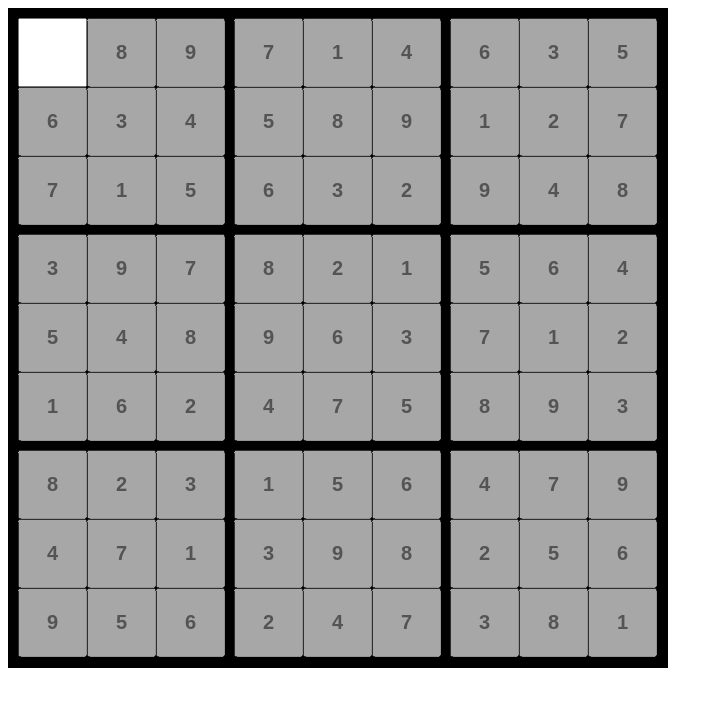
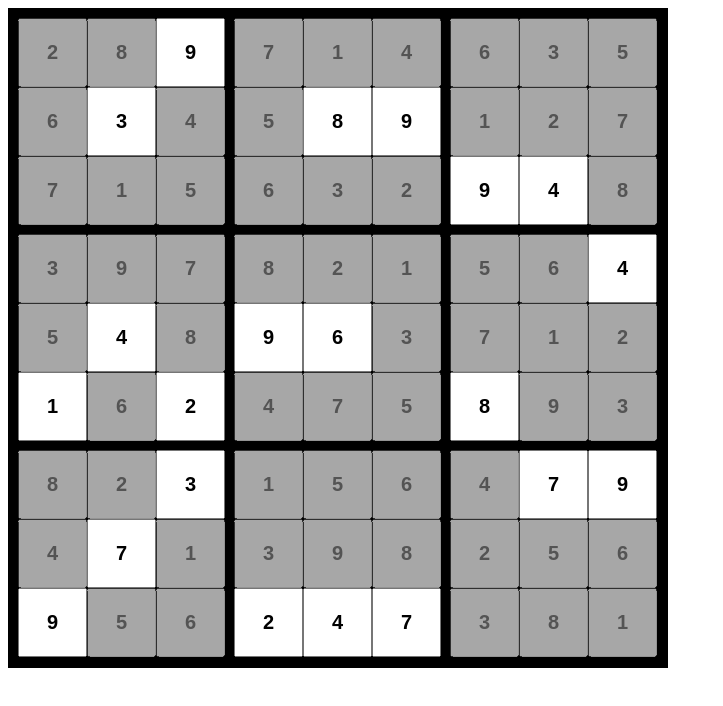
Before and after one commit to ShelbyFoster/Sudoku, a plain HTML site: page index.html in a window 1280 px wide. Shown: the whole page, without its empty margins (0-723 px from the left). Drawn offline with nearby package versions, Linux system fonts and the light colour scheme.

Commit message:
Generator / Solver
Generator and Solver methods working properly

```diff
--- a/index.html
+++ b/index.html
@@ -11,8 +11,9 @@
     <link rel="stylesheet" type="text/css" href="css/puzzle.css" />
     <script type="text/javascript" src="js/puzzle.js"></script>
     <script type="text/javascript" src="js/checkPuzzle.js"></script>
-    <script type="text/javascript" src="js/solver.js"></script>
-
+    <script type="text/javascript" src="js/checkOneChoice.js"></script>
+      <script type="text/javascript" src="js/solver.js"></script>
+      <script type="text/javascript" src="js/generator.js"></script>
   </footer>
 </body>
 </html>
--- /dev/null
+++ b/js/checkOneChoice.js
@@ -0,0 +1,114 @@
+/**
+ * Checks that only one number can be in a given cell by looking at the
+ * row/column/square the position lies on, without any of these containing
+ * any duplicates.
+ *
+ * @param a The position that should be checked if there is only one choice available
+ * @return Returns the number if there is only one number that can be in that position without duplicates, else it will return 0
+ */
+var currInput;
+function checkOneChoice(position){
+    var items = [false, false, false, false,false,false, false, false, false, false];
+    var puzzlePosition = position;
+
+
+    $('input').each(function(){
+        if($(this).attr("id") == position){
+            currInput = $(this);
+        }
+    })
+
+    //console.log(currInput.parent().attr("id"))
+
+
+    //determines which row it lies on
+    var r = puzzlePosition/9;
+
+    //determines where column starts (eg. 1-8)
+    for(var r = 0; r < 9; r++){
+        if(puzzlePosition > 8){
+            puzzlePosition = puzzlePosition - 9;
+        }
+    }
+
+
+
+    //checking off values in row a is contained in
+    for(var x = 0; x < 9; x++){
+        var value = puzzleArray[9*r+x];
+        items [value] = true;
+    }
+
+
+    //checking off values in column a is contained in
+    for(var x = 0; x < 9; x++){
+        var value = puzzleArray[puzzlePosition+9*x];
+        items [value] = true;
+    }
+
+    //determines what square it lies on
+    for(var c = 0; c < 3; c++){
+        for(var r = 0; r < 3; r++){
+            var value;
+
+
+            switch (currInput.parent().attr("id")) {
+                case 0:
+                    break;
+                case "container1":
+                    value = puzzleArray[0+r+9*c];
+                    break;
+                case "container2":
+                    value = puzzleArray[3+r+9*c];
+                    break;
+                case "container3":
+                    value = puzzleArray[6+r+9*c];
+                    break;
+                case "container4":
+                    value = puzzleArray[27+r+9*c];
+                    break;
+                case "container5":
+                    value = puzzleArray[30+r+9*c];
+                    break;
+                case "container6":
+                    value = puzzleArray[33+r+9*c];
+                    break;
+                case "container7":
+                    value = puzzleArray[54+r+9*c];
+                    break;
+                case "container8":
+                    value = puzzleArray[57+r+9*c];
+                    break;
+                case "container9":
+                    value = puzzleArray[60+r+9*c];
+                    break;
+            }
+            items [value] = true;
+        }
+    }
+
+
+
+    //counting false values && storing array position of false value
+    var falseValues = 0;
+    var correctValue = 0;
+    for(var x = 1; x < 10; x++){
+        var itemValue = items[x];
+        if(itemValue == false){
+            falseValues++;
+            correctValue = x;
+        }
+    }
+
+    //returns index if only 1 false, else returns 0
+    if(falseValues === 1){
+       // console.log(correctValue);
+        return correctValue;
+    }
+    else{
+        //console.log("not working");
+        return 0;
+
+    }
+
+}
--- /dev/null
+++ b/js/generator.js
@@ -0,0 +1,39 @@
+/**
+ * Generates a puzzle by removing random positions within the array that only
+ * have one number for each empty cell, this is checked by using checkOneChoice().
+ */
+function generateEasyPuzzle(){
+
+    var low = 0;
+    var high = 80;
+    var getRandNumVal = 500;
+    //System.out.println("Positions that was changed to 0");
+
+    for(var i = 0; i < getRandNumVal; i++){         //iterates through * times
+        var randomNum = Math.floor(Math.random()*81)
+        //console.log("randomNumber", randomNum);
+        //var R = randomNumb.nextInt(high-low)+low;     //generates random number
+        var value = puzzleArray[randomNum];
+        //console.log("value of square:", puzzleArray[randomNum]);
+        puzzleArray[randomNum] = 0;
+        //console.log("set 0 to position:", randomNum);
+        //console.log(checkOneChoice(randomNum));
+
+        var check = checkOneChoice(randomNum);
+        if(check > 0){     //checks that checkOneChoice only has 1 number it can be at the position of the random number
+            puzzleArray[randomNum] = 0;     //sets position to 0
+            //console.log("newArrayValue", puzzleArray[randomNum]);
+            $(currInput).val("");
+            $(currInput).removeAttr('disabled');
+        }
+        else{
+
+            puzzleArray[randomNum] = value;
+        }
+
+        //printPuzzle();
+    }
+    //printPuzzle();
+    console.log("after EasyPuzzle", puzzleArray.length)
+    solver();
+}
--- a/js/puzzle.js
+++ b/js/puzzle.js
@@ -1,4 +1,4 @@
-var puzzleArray = [0,8,9, 7,1,4, 6,3,5,   //solved puzzle
+var puzzleArray =  [2,8,9, 7,1,4, 6,3,5,   //solved puzzle
                     6,3,4, 5,8,9, 1,2,7,
                     7,1,5, 6,3,2, 9,4,8,
 
@@ -11,20 +11,7 @@ var puzzleArray = [0,8,9, 7,1,4, 6,3,5,   //solved puzzle
                     9,5,6, 2,4,7, 3,8,1];
 
 
-var puzzlerray = [2,8,9, 7,1,4, 6,3,5,   //solved puzzle
-                    6,3,4, 5,8,9, 1,2,7,
-                    7,1,5, 6,3,2, 9,4,8,
-
-                    3,9,7, 8,2,1, 5,6,4,
-                    5,4,8, 9,6,3, 7,1,2,
-                    1,6,2, 4,7,5, 8,9,3,
-
-                    8,2,3, 1,5,6, 4,7,9,
-                    4,7,1, 3,9,8, 2,5,6,
-                    9,5,6, 2,4,7, 3,8,1];
-
-
-function generatePuzzle() {
+function printPuzzle() {
     var counter = 0;    //counter for start of squares
     var inputCounter = 0;    //id counter for inputs
     for(var j = 1; j < 10; j++){   //create 9 divs for each square of the puzzle
@@ -73,14 +60,20 @@ function generatePuzzle() {
 
         counter++;
     }
+    generateEasyPuzzle();
 }
 
 
 $(document).ready(function() {
 
-    generatePuzzle();
-    checkPuzzle();
-    checkOneChoice(0);
+    printPuzzle();
+    //checkPuzzle();
+    //checkOneChoice(60);
+    //solver();
+   // generateEasyPuzzle();
+    solver()
+    //checkOneChoice(0);
+
 
     $('input').keyup(function(){
         var val = $(this).val();
--- a/js/solver.js
+++ b/js/solver.js
@@ -1,113 +1,30 @@
 /**
- * Checks that only one number can be in a given cell by looking at the
- * row/column/square the position lies on, without any of these containing
- * any duplicates.
- *
- * @param a The position that should be checked if there is only one choice available
- * @return Returns the number if there is only one number that can be in that position without duplicates, else it will return 0
+ * Solves a puzzle that has been generated, removing the empty spaces (0)'s
+ * and filling them with the correct number.
  */
-function checkOneChoice(position){
-    var items = [false, false, false, false,false,false, false, false, false, false];
-    var n = position;
-    var currInput;
 
-    $('input').each(function(){
-        if($(this).attr("id") == position){
-            currInput = $(this);
-            console.log('test', currInput)
-        }
-    })
+function solver(){
+    var zeroCounter = 0;
 
-    console.log(currInput.parent().attr("id"))
-    //determines where column starts (eg. 1-8)
-    for(var m = 0; m < 9; m++){
-        if(n > 8){
-            n = n - 9;
+
+    for(var loop = 0; loop < puzzleArray.length; loop++){     //determines how many 0's are in the puzzle
+        if(puzzleArray[loop] === 0){
+            zeroCounter++;
         }
     }
+    for(var i = 0; i <= zeroCounter; i++){        //while the puzzle still contains 0's
+        for(var y = 0; y < 81; y++){
+            if(puzzleArray[y] === 0){
+                var value = checkOneChoice(y);     //check if only one position available, if so store the value in s
 
-    //determines which row it lies on
-    var i = n/9;
-
-    //checking off values in row a is contained in
-    for(var r = 0; r < 9; r++){
-        var value = puzzleArray[9*i+r];
-        items [value] = true;
-    }
-
-
-    //checking off values in column a is contained in
-    for(var c = 0; c < 9; c++){
-        var value = puzzleArray[n+9*c];
-        items [value] = true;
-    }
-
-    //determines what square it lies on
-    for(var f = 0; f < 3; f++){
-        for(var j = 0; j < 3; j++){
-            var value;
-
-
-            switch (currInput.parent().attr("id")) {
-                case 0:
-                    break;
-                case "container1":
-                    value = puzzleArray[0+j+9*f];
-                    console.log(puzzleArray[0+j+9*f])
-                    break;
-                case "container2":
-                    value = puzzleArray[3+j+9*f];
-                    break;
-                case "container3":
-                    value = puzzleArray[6+j+9*f];
-                    break;
-                case "container4":
-                    value = puzzleArray[27+j+9*f];
-                    break;
-                case "container5":
-                    value = puzzleArray[30+j+9*f];
-                    break;
-                case "container6":
-                    value = puzzleArray[33+j+9*f];
-                    break;
-                case "container7":
-                    value = puzzleArray[54+j+9*f];
-                    break;
-                case "container8":
-                    value = puzzleArray[57+j+9*f];
-                    break;
-                case "container9":
-                    value = puzzleArray[60+j+9*f];
-                    break;
+                if(value > 0){
+                    zeroCounter = zeroCounter - 1;  //if number is changed, subtract 1 from z (number of 0's in puzzle)
+                    $(currInput).val(value);
+                    puzzleArray[$(currInput).attr("id")] = value;
+                }
             }
-            items [value] = true;
         }
-    }
-
-
-
-    //counting false values && storing array position of false value
-    var f = 0;
-    var s = 0;
-    for(var o = 1; o<10; o++){
-        var b = items[o];
-        if(b == false){
-            f++;
-            s = o;
-        }
-    }
-
-    //returns index if only 1 false, else returns 0
-    if(f === 1){
-        //System.out.println(s);
-        console.log(s);
-        return s;
 
     }
-    else{
-        console.log("not working");
-        return 0;
-
-    }
-
+    checkPuzzle();
 }
```
